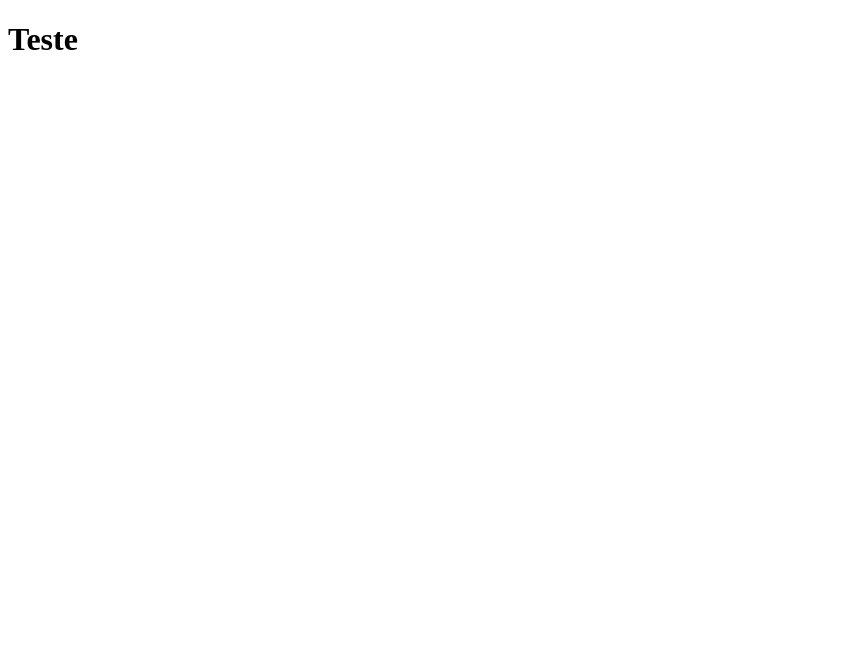
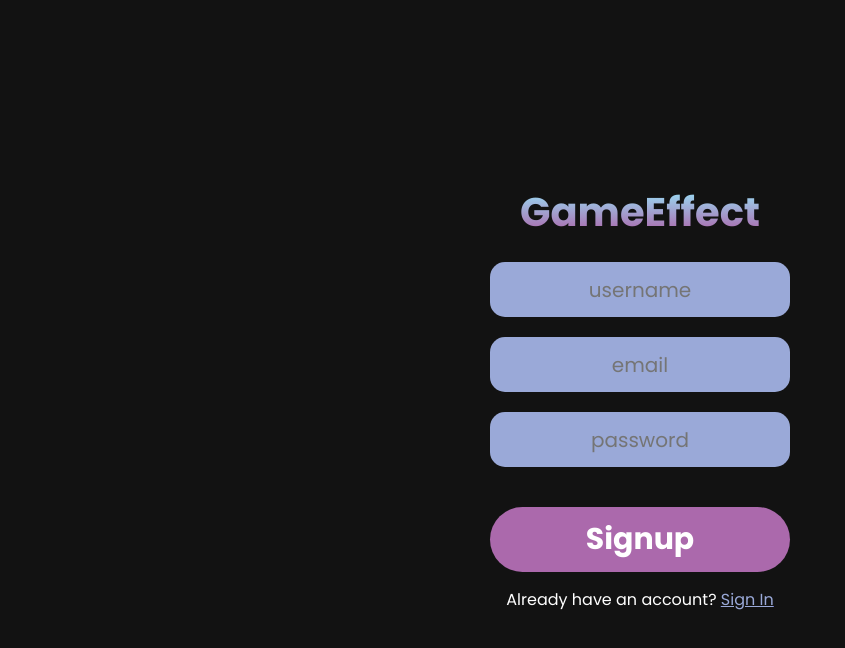
Before and after one commit to vivirortega/gameEffect-front-end, a React app: page /signup in a window 1280 px wide. Shown: the whole page, without its empty margins (0-845 px from the left). Built offline with nearby package versions, Linux system fonts and the light colour scheme.

Commit message:
feat: signup page

```diff
--- a/package.json
+++ b/package.json
@@ -3,9 +3,13 @@
   "version": "0.1.0",
   "private": true,
   "dependencies": {
+    "axios": "^0.27.2",
     "react": "^17.0.2",
     "react-dom": "^17.0.2",
-    "react-scripts": "^4.0.3"
+    "react-router-dom": "^6.3.0",
+    "react-scripts": "^4.0.3",
+    "sass": "^1.54.2",
+    "styled-components": "^5.3.5"
   },
   "scripts": {
     "start": "react-scripts start",
--- a/public/index.html
+++ b/public/index.html
@@ -1,8 +1,13 @@
 <!DOCTYPE html>
 <html lang="pt-br">
     <head>
-    <meta charset="utf-8" />
-    <meta name="viewport" content="width=device-width, initial-scale=1" />
+        <meta charset="utf-8"/>
+        <meta name="viewport" content="width=device-width, initial-scale=1"/>
+        <link rel="preconnect" href="https://fonts.googleapis.com">
+        <link rel="preconnect" href="https://fonts.gstatic.com" crossorigin>
+        <link href="https://fonts.googleapis.com/css2?family=Poppins:wght@400;700;900&family=Share+Tech&display=swap" rel="stylesheet">
+        <link rel="stylesheet" href="./reset.css"/>
+        <link rel="stylesheet" href="./style.css"/>
         <title>GameEffect</title>
     </head>
     <body>
--- /dev/null
+++ b/public/reset.css
@@ -0,0 +1,46 @@
+html, body, div, span, applet, object, iframe,
+h1, h2, h3, h4, h5, h6, p, blockquote, pre,
+a, abbr, acronym, address, big, cite, code,
+del, dfn, em, img, ins, kbd, q, s, samp,
+small, strike, strong, sub, sup, tt, var,
+b, u, i, center,
+dl, dt, dd, ol, ul, li,
+fieldset, form, label, legend,
+table, caption, tbody, tfoot, thead, tr, th, td,
+article, aside, canvas, details, embed,
+figure, figcaption, footer, header, hgroup,
+menu, nav, output, ruby, section, summary,
+time, mark, audio, video {
+	margin: 0;
+	padding: 0;
+	border: 0;
+	font-size: 100%;
+	font: inherit;
+	vertical-align: baseline;
+}
+/* HTML5 display-role reset for older browsers */
+article, aside, details, figcaption, figure,
+footer, header, hgroup, menu, nav, section {
+	display: block;
+}
+body {
+	line-height: 1;
+}
+ol, ul {
+	list-style: none;
+}
+blockquote, q {
+	quotes: none;
+}
+blockquote:before, blockquote:after,
+q:before, q:after {
+	content: '';
+	content: none;
+}
+table {
+	border-collapse: collapse;
+	border-spacing: 0;
+}
+strong {
+	font-weight: bold;
+}
--- /dev/null
+++ b/public/style.css
@@ -0,0 +1,9 @@
+
+* {
+    box-sizing: border-box;
+  }
+
+body {
+    background-color: #121212;
+    font-family: 'Poppins';
+}
--- a/src/components/app.js
+++ b/src/components/app.js
@@ -1,7 +1,22 @@
+import { BrowserRouter, Routes, Route } from "react-router-dom";
+
+import Signup from "./pages/signup/signup";
+import Login from "./pages/login";
+import Home from "./pages/home";
+import User from "./pages/user";
+import Game from "./pages/game";
+
+
 export default function App(){
     return (
-        <>
-        <h1>Teste</h1>
-        </>
+        <BrowserRouter>
+        <Routes>
+        <Route path="/signup" element={<Signup />}></Route>
+        <Route path="/login" element={<Login />}></Route>
+         <Route path="/" element={<Home />}></Route>
+         <Route path="/game/:id" element={<Game />}></Route>
+         <Route path="/user/:id" element={<User />}></Route>
+        </Routes>
+        </BrowserRouter>
     )
 }
--- /dev/null
+++ b/src/components/pages/game.js
@@ -0,0 +1,7 @@
+export default function Game(){
+    return (
+       <>
+       <h1>Tela do jogo</h1>
+       </>
+    )
+}
--- /dev/null
+++ b/src/components/pages/home.js
@@ -0,0 +1,7 @@
+export default function Home(){
+    return (
+    <>
+    <h1>Home</h1>
+    </>
+    )
+}
--- /dev/null
+++ b/src/components/pages/login.js
@@ -0,0 +1,7 @@
+export default function Login() {
+  return (
+    <>
+      <h1>Tela de login</h1>
+    </>
+  );
+}
--- /dev/null
+++ b/src/components/pages/signup/signup.js
@@ -0,0 +1,63 @@
+import { Link, useNavigate } from "react-router-dom";
+import { useState } from "react";
+import { Form, Title, StyledLink } from "./style";
+import axios from "axios";
+
+export default function Signup() {
+  const [email, setEmail] = useState("");
+  const [password, setPassword] = useState("");
+  const [username, setUsername] = useState("");
+  const navigate = useNavigate();
+
+  function createUser(event) {
+    event.preventDefault();
+
+    const data = { email, password, username };
+    const promise = axios.post("http://localhost:5000/signup", data);
+    promise.then((response) => {
+      navigate("/login");
+    });
+    promise.catch((error) => {
+      alert("Confira os dados e tente novamente");
+    });
+  }
+
+  return (
+    <>
+      <Form onSubmit={createUser}>
+        <Title>GameEffect</Title>
+        <input
+          type="text"
+          name="username"
+          value={username}
+          onChange={(e) => setUsername(e.target.value)}
+          placeholder="username"
+          required
+        ></input>
+        <input
+          type="email"
+          name="email"
+          value={email}
+          onChange={(e) => setEmail(e.target.value)}
+          placeholder="email"
+          required
+        ></input>
+        <input
+          type="password"
+          name="password"
+          value={password}
+          onChange={(e) => setPassword(e.target.value)}
+          placeholder="password"
+          required
+        ></input>
+        <button type="submit">Signup</button>
+        <StyledLink>
+          Already have an account?{" "}
+          <Link to="/login">
+            <span>Sign In</span>{" "}
+          </Link>
+        </StyledLink>
+      </Form>
+    </>
+  );
+}
--- /dev/null
+++ b/src/components/pages/signup/style.js
@@ -0,0 +1,59 @@
+import styled from "styled-components";
+
+const Form = styled.form`
+  display: flex;
+  flex-direction: column;
+  align-items: center;
+  justify-content: center;
+  gap: 20px;
+  height: 100vh;
+
+  input {
+    width: 300px;
+    height: 55px;
+    border: none;
+    border-radius: 15px;
+    background-color: #9aa9d8;
+    font-family: poppins;
+    display: flex;
+    align-items: center;
+    text-align: center;
+    font-size: 20px;
+    //font-weight: bold;
+  }
+
+  button {
+    margin-top: 20px;
+    width: 300px;
+    height: 65px;
+    border: none;
+    border-radius: 100px;
+    background-color: #ab69ac;
+    font-family: poppins;
+    color: white;
+    font-size: 30px;
+    font-weight: bold;
+  }
+`;
+
+const Title = styled.h1`
+  margin-bottom: 10px;
+  font-family: poppins;
+  font-size: 40px;
+  font-weight: bold;
+  background: -webkit-linear-gradient(#9ad9f2, #ab69ac);
+  -webkit-background-clip: text;
+  -webkit-text-fill-color: transparent;
+`;
+
+const StyledLink = styled.h1`
+  font-family: poppins;
+  color: white;
+
+  span {
+    color: #9aa9d8;
+    text-decoration: underline;
+  }
+`;
+
+export { Form, Title, StyledLink };
--- /dev/null
+++ b/src/components/pages/user.js
@@ -0,0 +1,7 @@
+export default function User(){
+    return (
+       <>
+       <h1>User</h1>
+       </>
+    )
+}
```
Also changed, not shown: 1 other file. Lines whose indentation alone changed are shown as unchanged.
